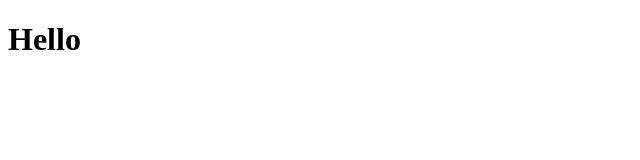
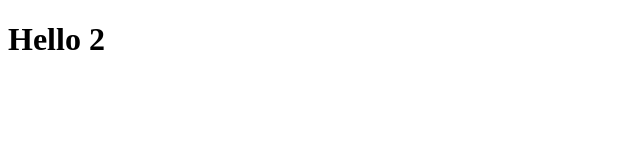
Before and after one commit to dyingSatyr/react-exercise, a React (Create React App) app: page / in a window 1280 px wide. Shown: the top 160 px of the page, without its empty margins (0-640 px from the left). Built offline with nearby package versions, Linux system fonts and the light colour scheme.

Commit message:
test user

```diff
--- a/src/index.js
+++ b/src/index.js
@@ -3,7 +3,7 @@ import ReactDOM from 'react-dom';
 // import App from './App';
 
 function Hello() {
-    return <h1>Hello</h1>;
+    return <h1>Hello 2</h1>;
 }
 
 ReactDOM.render(<Hello />, document.getElementById('root'));
```
